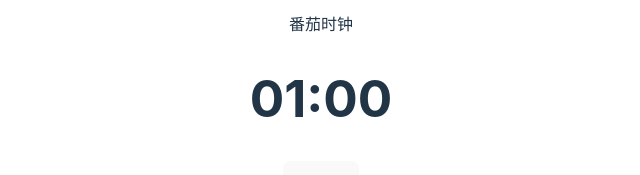
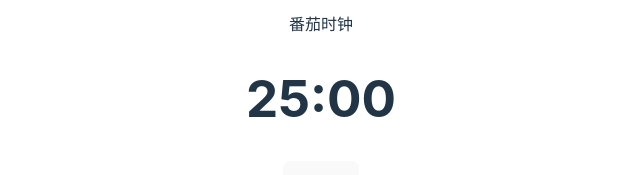
Before and after one commit to dxxjem/PoClock, a Vue app: page / in a window 1280 px wide. Shown: the part 194-369 px from the top of the page, without its empty margins (351-991 px from the left). Built offline with nearby package versions, Linux system fonts and the light colour scheme.

Commit message:
修复问题

```diff
--- a/src/components/PomodoroClock.vue
+++ b/src/components/PomodoroClock.vue
@@ -1,6 +1,6 @@
 <script setup lang="ts">
 import { ref, onUnmounted } from 'vue'
-import { Button, Switch, Typography, Space, Card } from 'ant-design-vue'
+import { Button, Typography, Space, Card } from 'ant-design-vue'
 
 //import 'ant-design-vue/dist/reset.css'
 
@@ -17,7 +17,7 @@ declare global {
 defineProps<{ msg: string }>()
 
 // Constants for work/rest durations
-const WORK_DURATION = 1 * 60 // 25 minutes in seconds
+const WORK_DURATION = 25 * 60 // 25 minutes in seconds
 const REST_DURATION = 5 * 60   // 5 minutes in seconds
 
 // 时钟状态
```
